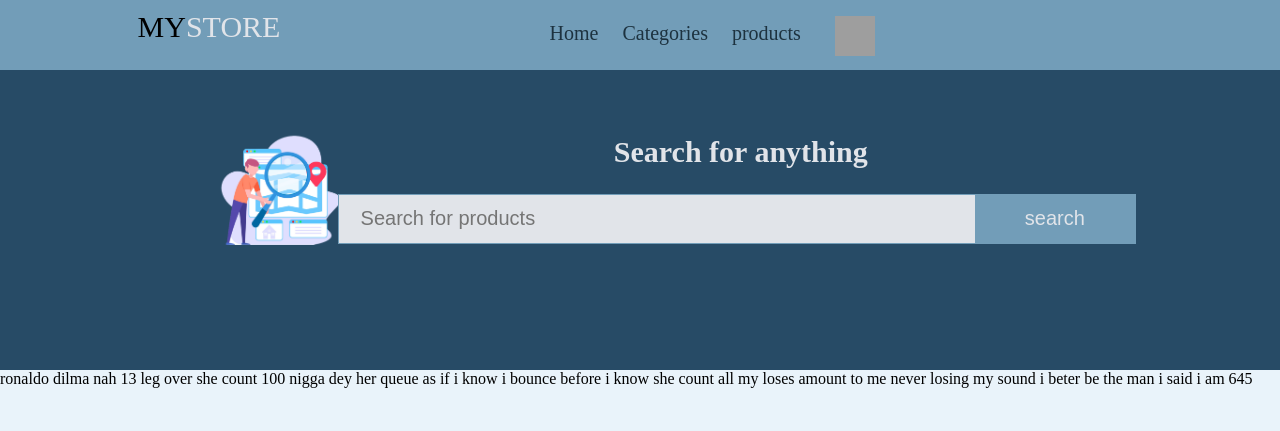
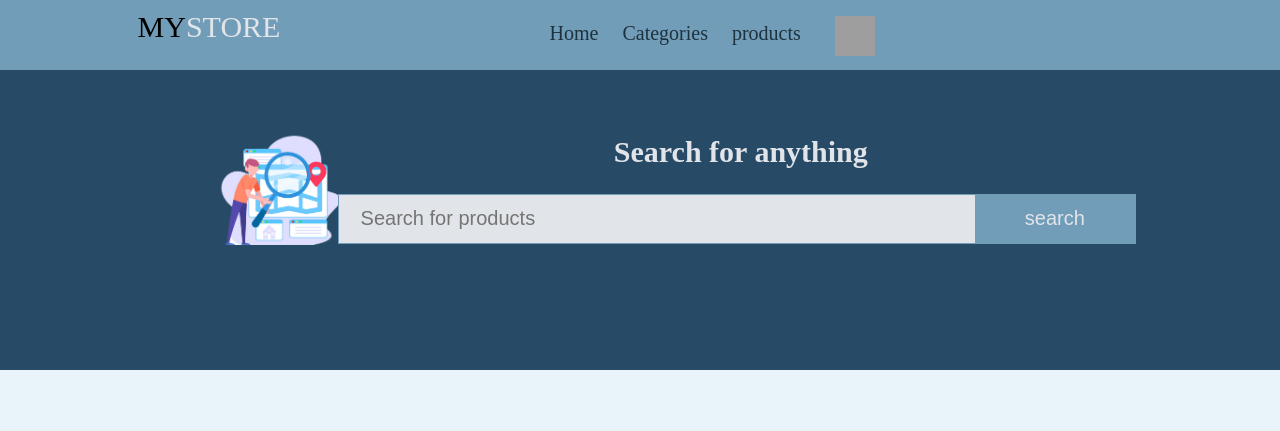
Before and after one commit to Nwaigba/Alx-SE-Portfolio-Project, a PHP site: page / in a window 1280 px wide. Shown: the top 431 px of the page. Run offline with PHP 8.4, Linux system fonts and the light colour scheme; data that the repository does not hold is empty; grey boxes are pictures that could not be loaded.

Commit message:
edited the Index file

```diff
--- a/index.php
+++ b/index.php
@@ -66,14 +66,3 @@ endwhile;
 <script src="js/script.js"></script>
 </body>
 </html>
-
-
-ronaldo dilma nah 13 leg over she count
-100 nigga dey her queue as if i know i bounce
-before i know she count all my loses amount
-to me never losing my sound i beter be the man i said i am
-
-
-
-
-645
```
